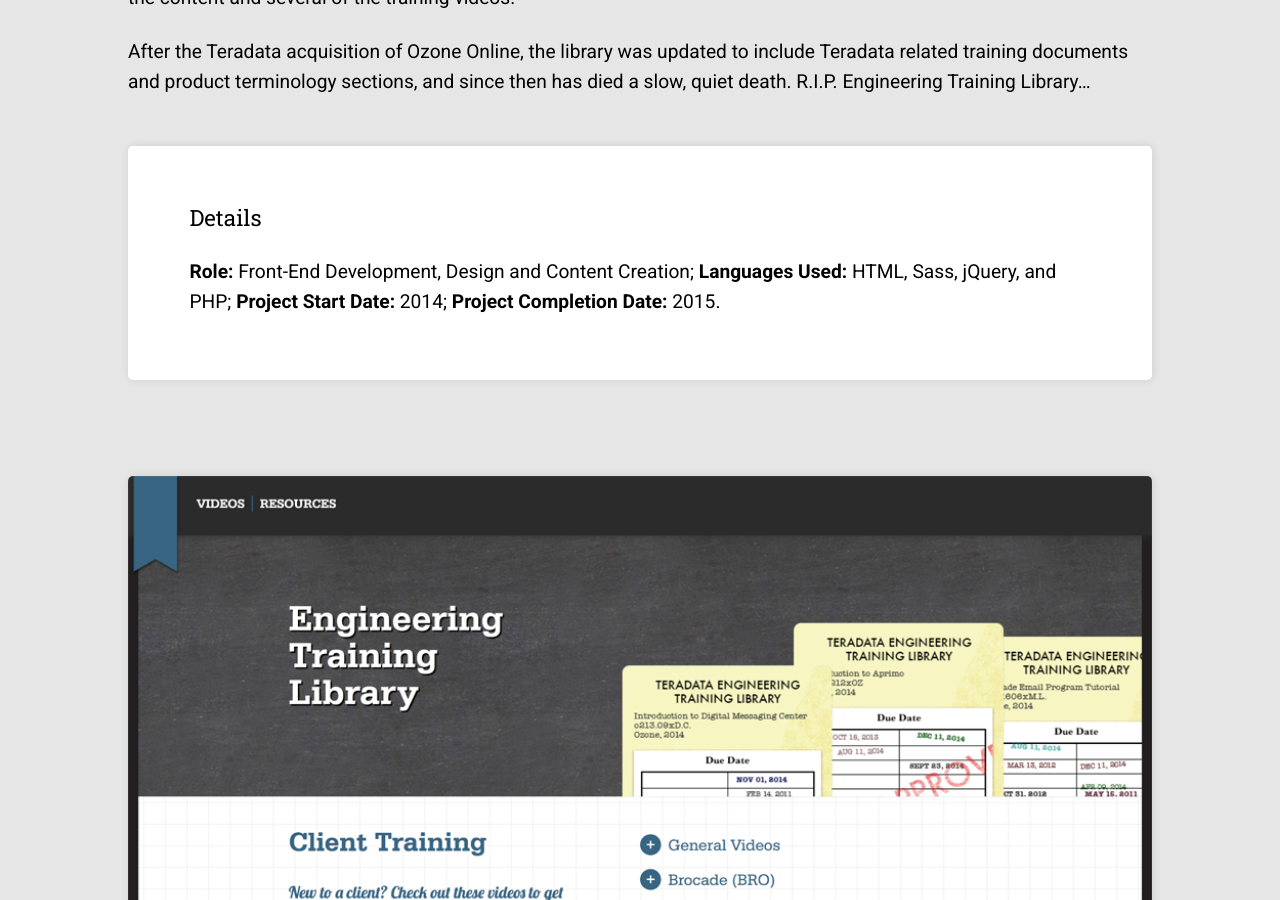
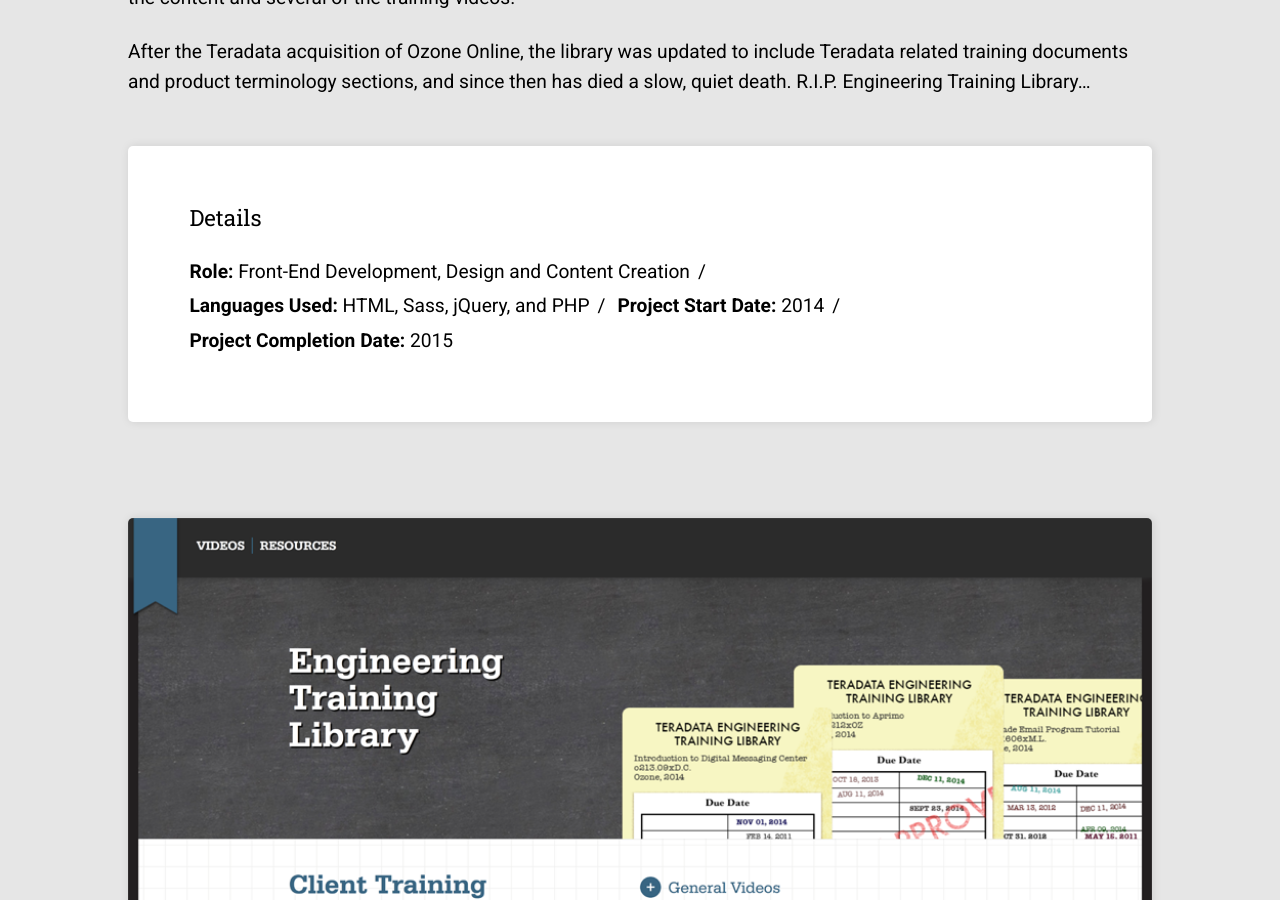
Before and after one commit to mattdavidlucas/mattdavidlucas.github.io, a Jekyll site: the page built from engineering-training-library.html, in a window 1280 px wide and 900 px high, scrolled down 424 px. Built offline with Jekyll 4.4.1, drawn with Linux system fonts in a browser that asks for light colours; nearby versions of some CDN libraries.

Commit message:
Add front matter for Details module.

```diff
--- a/engineering-training-library.html
+++ b/engineering-training-library.html
@@ -14,7 +17,11 @@
 	<section class="details">
 		<h4>Details</h4>
 
-		<p><strong>Role:</strong> Front-End Development, Design and Content Creation; <strong>Languages Used:</strong> HTML, Sass, jQuery, and PHP; <strong>Project Start Date:</strong> 2014; <strong>Project Completion Date:</strong> 2015.</p>
+		<ul>
+			{% for detail in project_details %}
+			<li>{{detail}}</li>
+			{% endfor %}
+		</ul>
 	</section>
 
 	<figure>
```
Also changed, not shown: other parts of engineering-training-library.html (+3 -0 lines).
